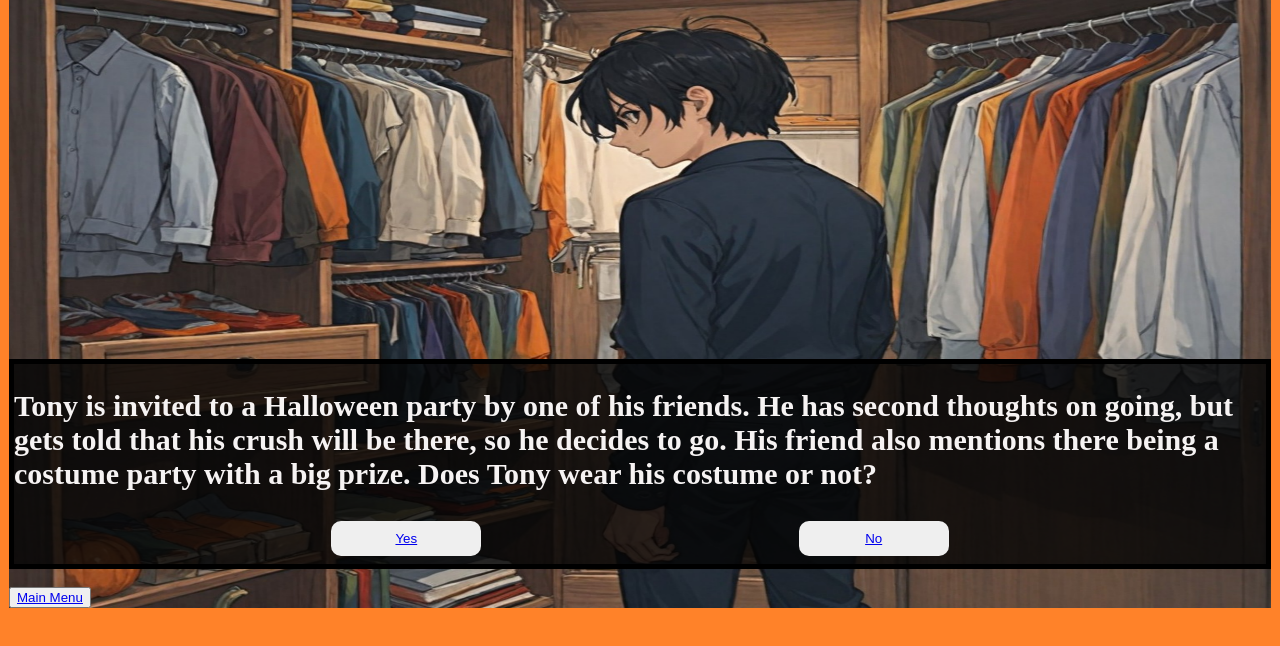
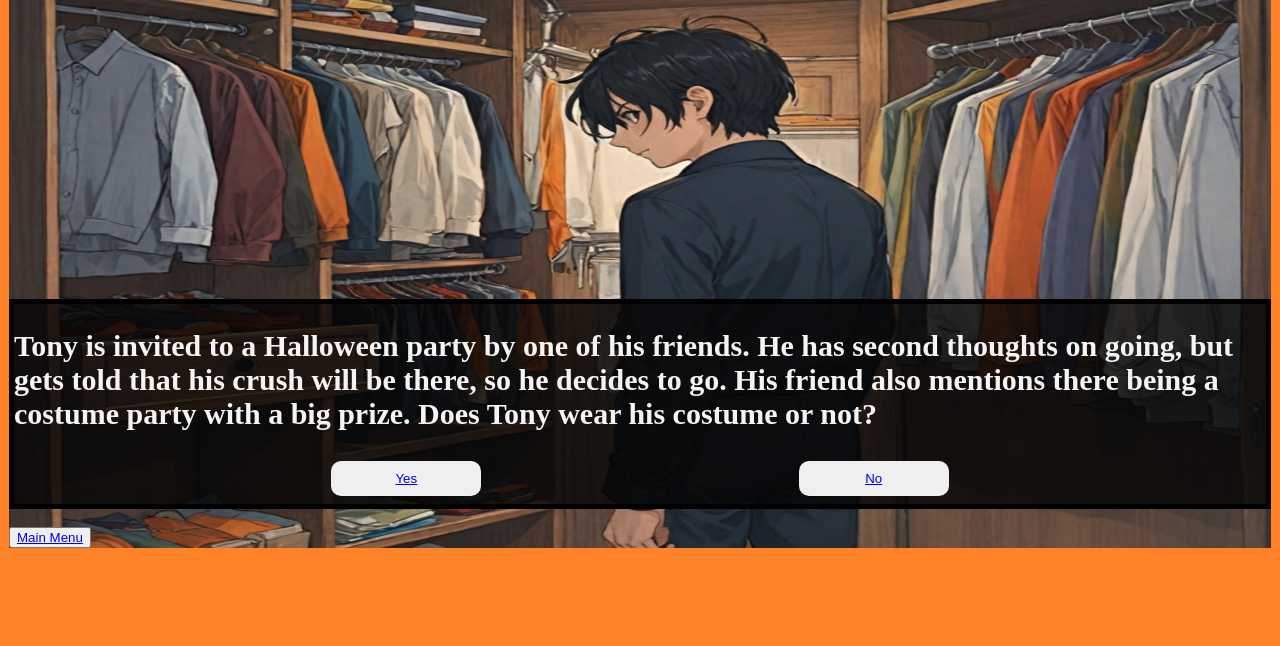
Before and after one commit to BronelL87/LazarB_HenryB_PattonD_Challenge_GroupCYOA_WithStyles, a plain HTML site: page Pages/page1.html in a window 1280 px wide. Shown: the part 110-756 px from the top of the page. Drawn offline with Linux system fonts and the light colour scheme.

Commit message:
fixed margin top

```diff
--- a/Style/styles.css
+++ b/Style/styles.css
@@ -63,7 +63,7 @@ h2 {
     background-color: rgba(4, 4, 4, 0.8);
     border: 5px solid;
     border-color: rgb(0, 0, 0);
-   margin-top: 380px;
+   margin-top: 320px;
 
 }
 .description1{
```
